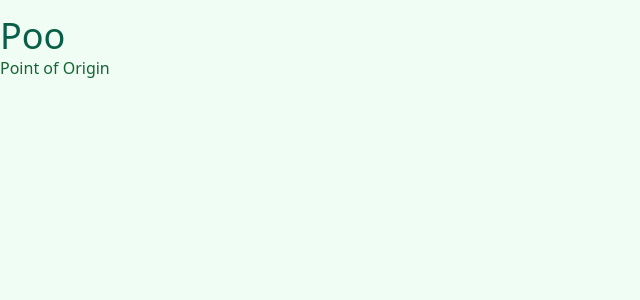
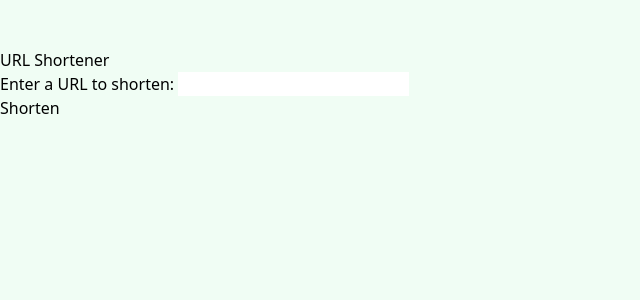
Before and after one commit to angus-websites/poo, a Django app: page / in a window 1280 px wide. Shown: the top 300 px of the page, without its empty margins (0-640 px from the left). Run offline with Django 5.2, Linux system fonts and the light colour scheme; style sheets or scripts are compiled from the project's sources; some libraries are stand-ins or nearby versions.

Commit message:
moved shortener to index

```diff
--- a/poo/urls.py
+++ b/poo/urls.py
@@ -16,9 +16,7 @@ Including another URLconf
 """
 from django.contrib import admin
 from django.urls import path, include
-from .views import index
 urlpatterns = [
-    path('', index, name='index'),
     path("admin/", admin.site.urls),
     path('', include('shortener.urls')),  # Main app routing
 ]
--- a/poo/views.py
+++ /dev/null
@@ -1,5 +0,0 @@
-
-from django.shortcuts import render
-
-def index(request):
-    return render(request, 'index.html')
--- a/shortener/urls.py
+++ b/shortener/urls.py
@@ -2,6 +2,6 @@ from django.urls import path
 from . import views
 
 urlpatterns = [
-    path('shorten/', views.shorten_url, name='shorten_url'),
+    path('', views.shorten_url, name='shorten_url'),
     path('<str:short_code>/', views.redirect_url, name='redirect_url'),
 ]
--- a/templates/index.html
+++ /dev/null
@@ -1,11 +0,0 @@
-
-{% extends "_base.html" %}
-
-{% block content %}
-      <h1 class="text-4xl text-emerald-800">
-          Poo
-    </h1>
-      <h3 class="text-3x1 text-green-800">
-          Point of Origin
-    </h3>
-{% endblock content %}
--- a/templates/shortener/index.html
+++ b/templates/shortener/index.html
@@ -1,15 +1,12 @@
-<!-- templates/shortener/index.html -->
-<!DOCTYPE html>
-<html>
-<head>
-    <title>URL Shortener</title>
-</head>
-<body>
+{% extends "_base.html" %}
+
+{% block content %}
+    <div class="container mx-auto mt-12">
         <h1>URL Shortener</h1>
         <form method="post">
             {% csrf_token %}
             {{ form.as_p }}
             <button type="submit">Shorten</button>
         </form>
-</body>
-</html>
+    </div>
+{% endblock content %}
```
Lines whose indentation alone changed are shown as unchanged.
